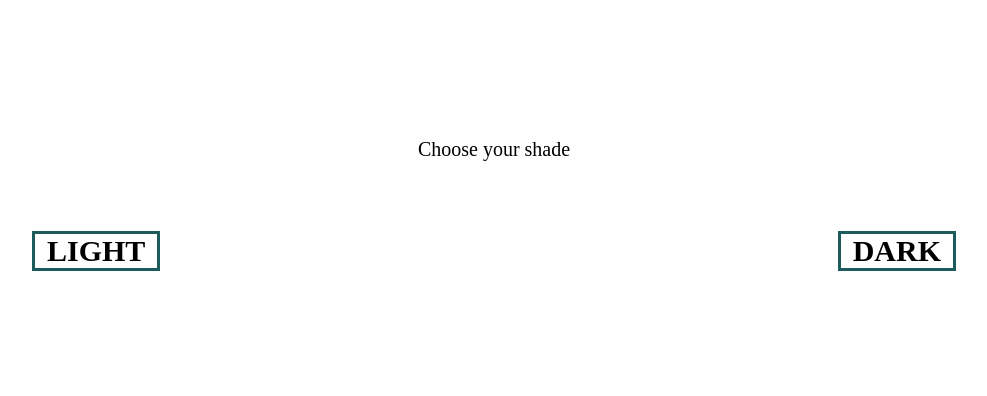
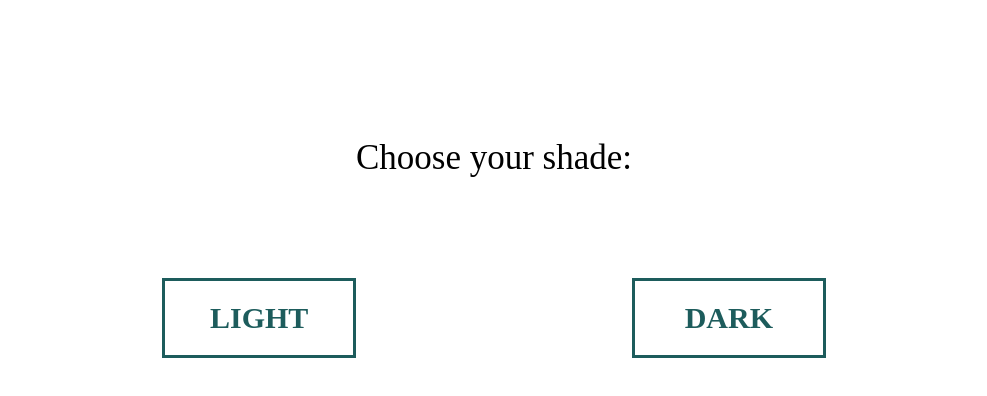
Before and after one commit to danielle-fong/colourME, a React (Create React App) app: page /Elegant in a window 1280 px wide. Shown: the top 396 px of the page, without its empty margins (146-1133 px from the left). Built offline with nearby package versions, Linux system fonts and the light colour scheme.

Commit message:
commit on theme shades

```diff
--- a/src/website/themes/Elegant/Elegant.css
+++ b/src/website/themes/Elegant/Elegant.css
@@ -1,26 +1,33 @@
+.header{
+	font-size: 35px;
+	font-family:'pt sans';
+}
+
 .block{
 	display: flex;
 	justify-content: space-between;
 	align-items: center;
 	position: sticky;
     font-size: 15px;
-	padding-left: 170px;
-	padding-right: 170px;
-	padding-top: 50px;
+	padding-left: 300px;
+	padding-right: 300px;
+	padding-top: 100px;
 }
 
 .light{
 	border-style: solid;
 	border-color:rgb(29, 92, 92);
-	padding-left: 12px;
-	padding-right: 12px;
+	padding-left: 45px;
+	padding-right: 45px;
 	text-decoration: none;
+	color: rgb(29, 92, 92);
 }
 
 .dark{
 	border-style: solid;
 	border-color:rgb(29, 92, 92);
-	padding-left: 12px;
-	padding-right: 12px;
+	padding-left: 50px;
+	padding-right: 50px;
 	text-decoration: none;
+	color: rgb(29, 92, 92);
 }
--- a/src/website/themes/Elegant/Elegant.js
+++ b/src/website/themes/Elegant/Elegant.js
@@ -4,11 +4,15 @@ import { Link } from "react-router-dom";
 function Elegant(){
 	return (
 		<>
-			<div className = "header">Choose your shade</div>
+			<div className = "header">Choose your shade:</div>
 
 			<div className = "block">
-			<h1 className = "light">LIGHT</h1>
-			<h1 className = "dark">DARK</h1>
+			<Link className="light" to="/Light">
+			<h1>LIGHT</h1>
+			</Link>
+			<Link className="dark" to="/Dark">
+			<h1>DARK</h1>
+			</Link>
 			</div>
 		</>
 	);
```
